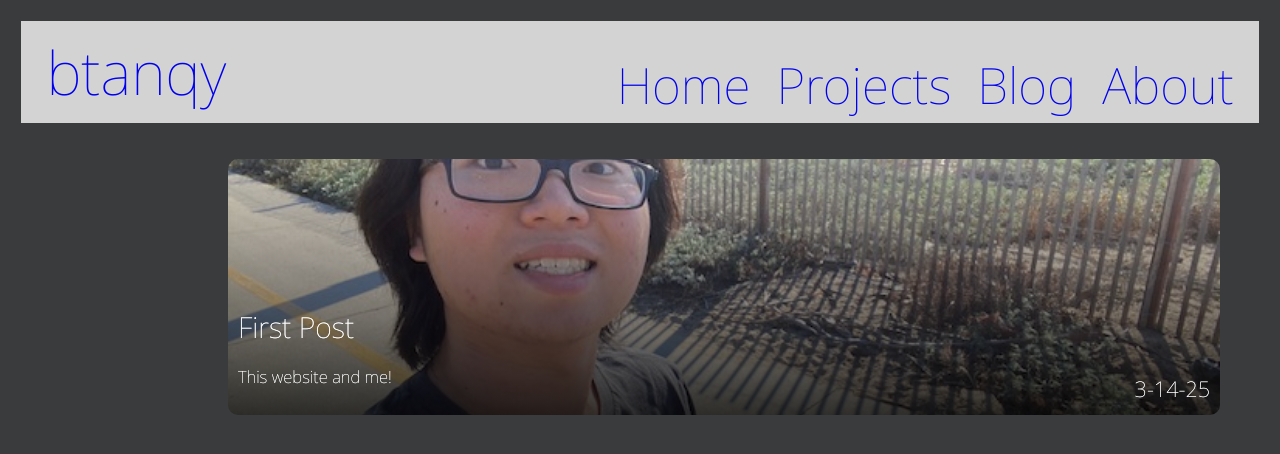
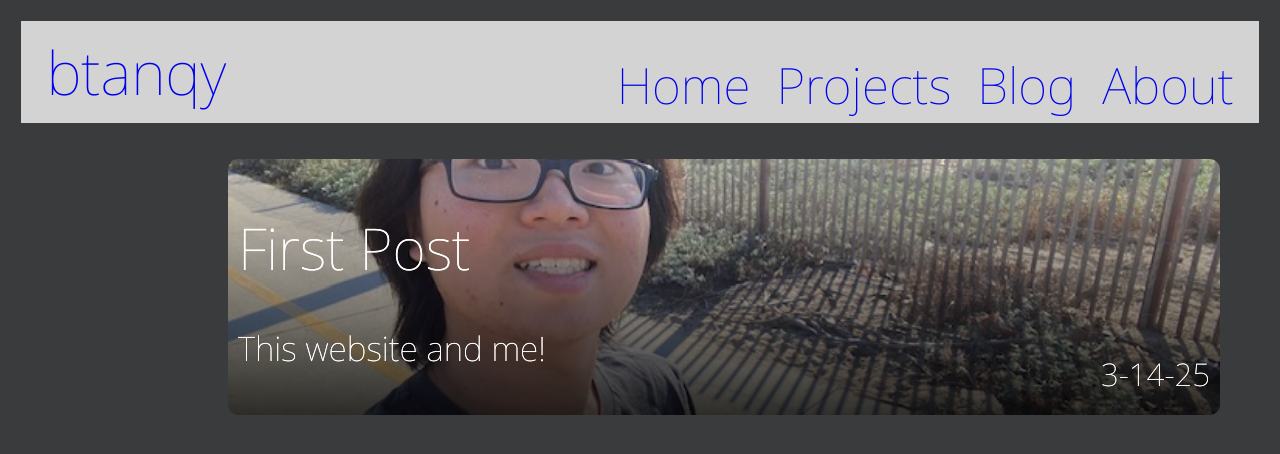
Before and after one commit to btanqy/Blog, a PHP site: page /Main/Blog/Overview/overview.html in a window 1280 px wide. Shown: the top 454 px of the page. Run offline with PHP 8.4, Linux system fonts and the light colour scheme.

Commit message:
Fixed iOS rendering again

```diff
--- a/style.css
+++ b/style.css
@@ -121,7 +121,11 @@
     color: white; /* Ensure text is readable */
     padding: 10px; /* Adjust as needed */
     margin: 0; /* Remove default margin */
-    font-size: calc(0.5vw + 1vh);
+    font-size: calc(1vw + 2vh);
+}
+
+.bottom-left-small {
+    font-size: calc(1vw + 1vh);
 }
 
 .bottom-right {
@@ -131,7 +135,7 @@
     color: white; /* Ensure text is readable */
     padding: 10px; /* Adjust as needed */
     margin: 0; /* Remove default margin */
-    font-size: calc(0.5vw + 1vh);
+    font-size: calc(1vw + 1vh);
 }
 
 .img{
```
Also changed, not shown: home.js (+5 -3 lines).
